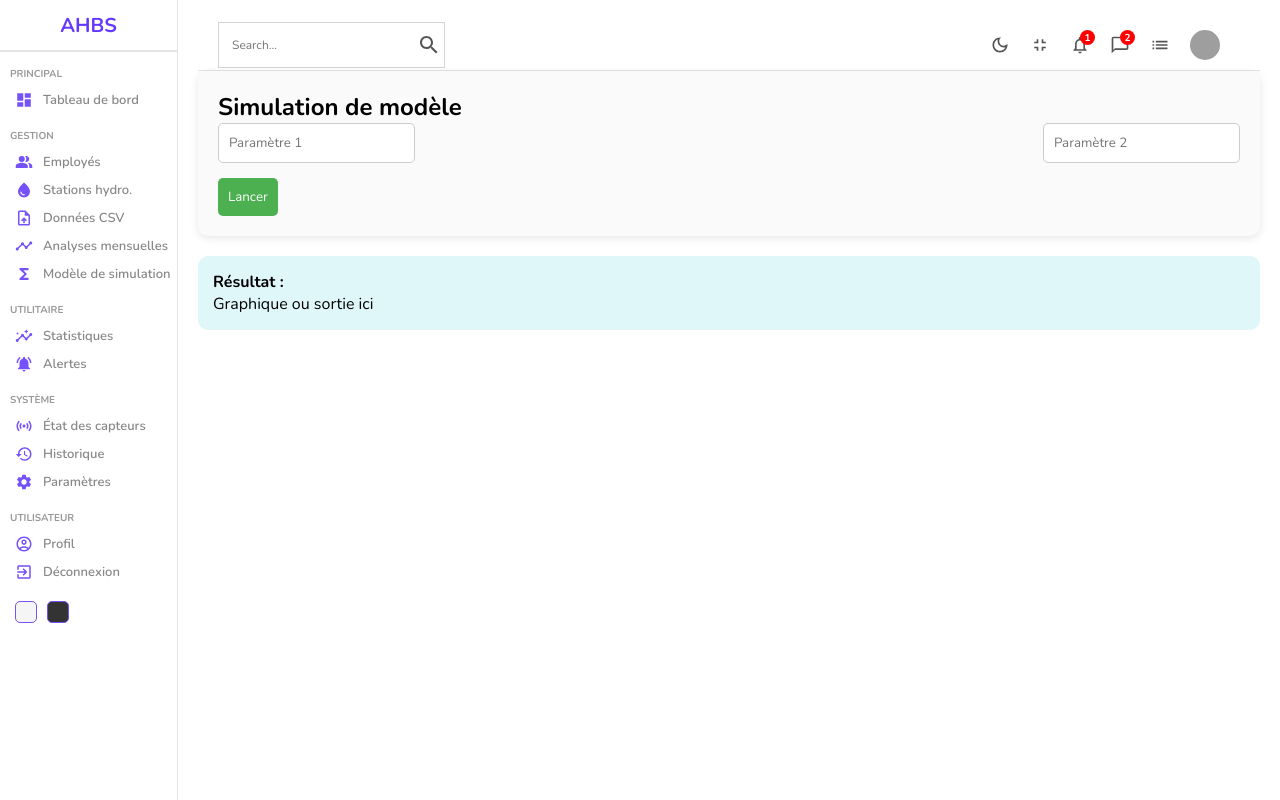
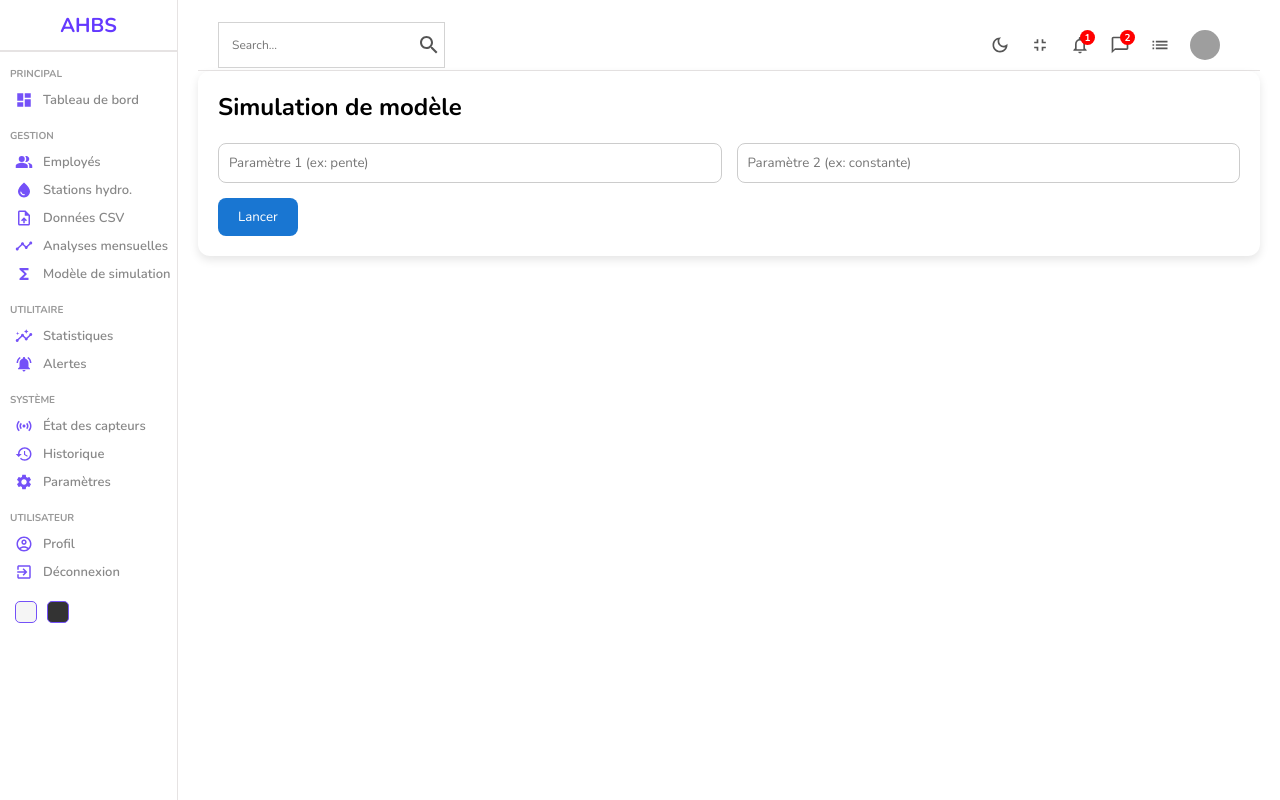
Before and after one commit to NasmaOrd/pfe-abhs, a React (Create React App) app in the folder frontend/: page /modele in a window 1280 px wide. Built offline with nearby package versions, Linux system fonts and the light colour scheme; sample sign-in values are in the browser's storage; grey boxes are pictures that could not be loaded.

Commit message:
Analyses , Model

```diff
--- a/frontend/src/pages/analyses/Analyses.jsx
+++ b/frontend/src/pages/analyses/Analyses.jsx
@@ -1,6 +1,31 @@
 import "./analyses.scss";
 import Sidebar from "../../components/sidebar/Sidebar";
 import Navbar from "../../components/navbar/Navbar";
+import {
+  LineChart,
+  Line,
+  XAxis,
+  YAxis,
+  CartesianGrid,
+  Tooltip,
+  ResponsiveContainer,
+  Legend,
+} from "recharts";
+
+const dummyData = [
+  { mois: "Jan", pluie: 80 },
+  { mois: "Fév", pluie: 60 },
+  { mois: "Mar", pluie: 100 },
+  { mois: "Avr", pluie: 40 },
+  { mois: "Mai", pluie: 20 },
+  { mois: "Juin", pluie: 10 },
+  { mois: "Juil", pluie: 30 },
+  { mois: "Août", pluie: 50 },
+  { mois: "Sep", pluie: 90 },
+  { mois: "Oct", pluie: 110 },
+  { mois: "Nov", pluie: 95 },
+  { mois: "Déc", pluie: 70 },
+];
 
 const Analyses = () => {
   return (
@@ -12,7 +37,16 @@ const Analyses = () => {
         <div className="chartGrid">
           <div className="chartCard">
             <div className="chartTitle">Pluviométrie mensuelle</div>
-            {/* Graphique ici */}
+            <ResponsiveContainer width="100%" height={300}>
+              <LineChart data={dummyData} margin={{ top: 20, right: 30, left: 0, bottom: 0 }}>
+                <CartesianGrid strokeDasharray="3 3" />
+                <XAxis dataKey="mois" />
+                <YAxis />
+                <Tooltip />
+                <Legend />
+                <Line type="monotone" dataKey="pluie" stroke="#8884d8" strokeWidth={2} />
+              </LineChart>
+            </ResponsiveContainer>
           </div>
         </div>
       </div>
--- a/frontend/src/pages/analyses/analyses.scss
+++ b/frontend/src/pages/analyses/analyses.scss
@@ -5,23 +5,27 @@
     flex: 6;
     padding: 20px;
 
+    h2 {
+      margin-bottom: 20px;
+    }
+
     .chartGrid {
       display: grid;
-      grid-template-columns: repeat(auto-fill, minmax(300px, 1fr));
+      grid-template-columns: repeat(auto-fit, minmax(300px, 1fr));
       gap: 20px;
-    }
 
-    .chartCard {
-      background-color: white;
-      border-radius: 10px;
-      padding: 15px;
-      box-shadow: 0 2px 10px rgba(0, 0, 0, 0.1);
-    }
+      .chartCard {
+        background-color: white;
+        padding: 20px;
+        border-radius: 12px;
+        box-shadow: 0 2px 8px rgba(0, 0, 0, 0.1);
 
-    .chartTitle {
-      font-size: 16px;
-      font-weight: bold;
-      margin-bottom: 10px;
+        .chartTitle {
+          font-size: 18px;
+          margin-bottom: 10px;
+          font-weight: 600;
+        }
+      }
     }
   }
 }
--- a/frontend/src/pages/modele/Modele.jsx
+++ b/frontend/src/pages/modele/Modele.jsx
@@ -1,8 +1,31 @@
 import "./modele.scss";
 import Sidebar from "../../components/sidebar/Sidebar";
 import Navbar from "../../components/navbar/Navbar";
+import { useState } from "react";
+import {
+  LineChart,
+  Line,
+  XAxis,
+  YAxis,
+  CartesianGrid,
+  Tooltip,
+  ResponsiveContainer,
+} from "recharts";
 
 const Modele = () => {
+  const [param1, setParam1] = useState("");
+  const [param2, setParam2] = useState("");
+  const [resultData, setResultData] = useState([]);
+
+  const handleSimulate = () => {
+    // Simulation fictive : calcule une courbe simple à partir des paramètres
+    const data = Array.from({ length: 10 }, (_, i) => ({
+      x: i,
+      y: Number(param1) * i + Number(param2),
+    }));
+    setResultData(data);
+  };
+
   return (
     <div className="modele">
       <Sidebar />
@@ -11,15 +34,36 @@ const Modele = () => {
         <div className="modelForm">
           <h2>Simulation de modèle</h2>
           <div className="formRow">
-            <input type="text" placeholder="Paramètre 1" />
-            <input type="text" placeholder="Paramètre 2" />
+            <input
+              type="number"
+              placeholder="Paramètre 1 (ex: pente)"
+              value={param1}
+              onChange={(e) => setParam1(e.target.value)}
+            />
+            <input
+              type="number"
+              placeholder="Paramètre 2 (ex: constante)"
+              value={param2}
+              onChange={(e) => setParam2(e.target.value)}
+            />
           </div>
-          <button>Lancer</button>
+          <button onClick={handleSimulate}>Lancer</button>
         </div>
-        <div className="modelResult">
-          <h4>Résultat :</h4>
-          <p>Graphique ou sortie ici</p>
-        </div>
+
+        {resultData.length > 0 && (
+          <div className="modelResult">
+            <h4>Résultat :</h4>
+            <ResponsiveContainer width="100%" height={300}>
+              <LineChart data={resultData}>
+                <CartesianGrid strokeDasharray="3 3" />
+                <XAxis dataKey="x" />
+                <YAxis />
+                <Tooltip />
+                <Line type="monotone" dataKey="y" stroke="#82ca9d" strokeWidth={2} />
+              </LineChart>
+            </ResponsiveContainer>
+          </div>
+        )}
       </div>
     </div>
   );
--- a/frontend/src/pages/modele/modele.scss
+++ b/frontend/src/pages/modele/modele.scss
@@ -6,23 +6,52 @@
     padding: 20px;
 
     .modelForm {
-      background-color: #fafafa;
+      background-color: #fff;
       padding: 20px;
-      border-radius: 10px;
-      box-shadow: 0 2px 8px rgba(0, 0, 0, 0.1);
-    }
+      border-radius: 12px;
+      box-shadow: 0px 4px 10px rgba(0, 0, 0, 0.1);
+      margin-bottom: 30px;
 
-    .formRow {
-      display: flex;
-      justify-content: space-between;
-      margin-bottom: 15px;
+      h2 {
+        margin-bottom: 20px;
+      }
+
+      .formRow {
+        display: flex;
+        gap: 15px;
+        margin-bottom: 15px;
+
+        input {
+          flex: 1;
+          padding: 10px;
+          border: 1px solid #ccc;
+          border-radius: 8px;
+        }
+      }
+
+      button {
+        padding: 10px 20px;
+        background-color: #1976d2;
+        color: white;
+        border: none;
+        border-radius: 8px;
+        cursor: pointer;
+
+        &:hover {
+          background-color: #1565c0;
+        }
+      }
     }
 
     .modelResult {
-      margin-top: 20px;
-      padding: 15px;
-      background-color: #e0f7fa;
-      border-radius: 10px;
+      background-color: #fff;
+      padding: 20px;
+      border-radius: 12px;
+      box-shadow: 0px 4px 10px rgba(0, 0, 0, 0.1);
+
+      h4 {
+        margin-bottom: 15px;
+      }
     }
   }
 }
```
